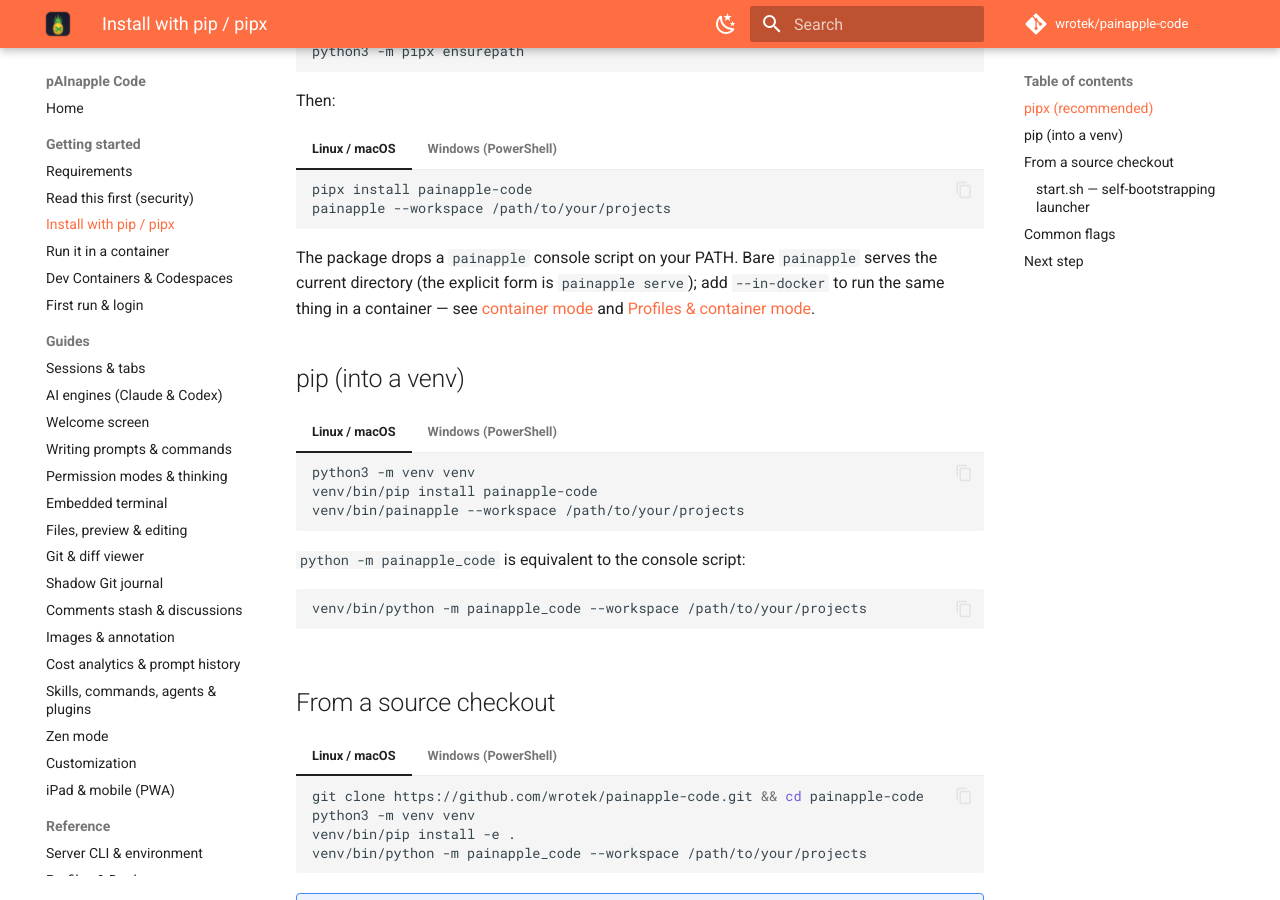
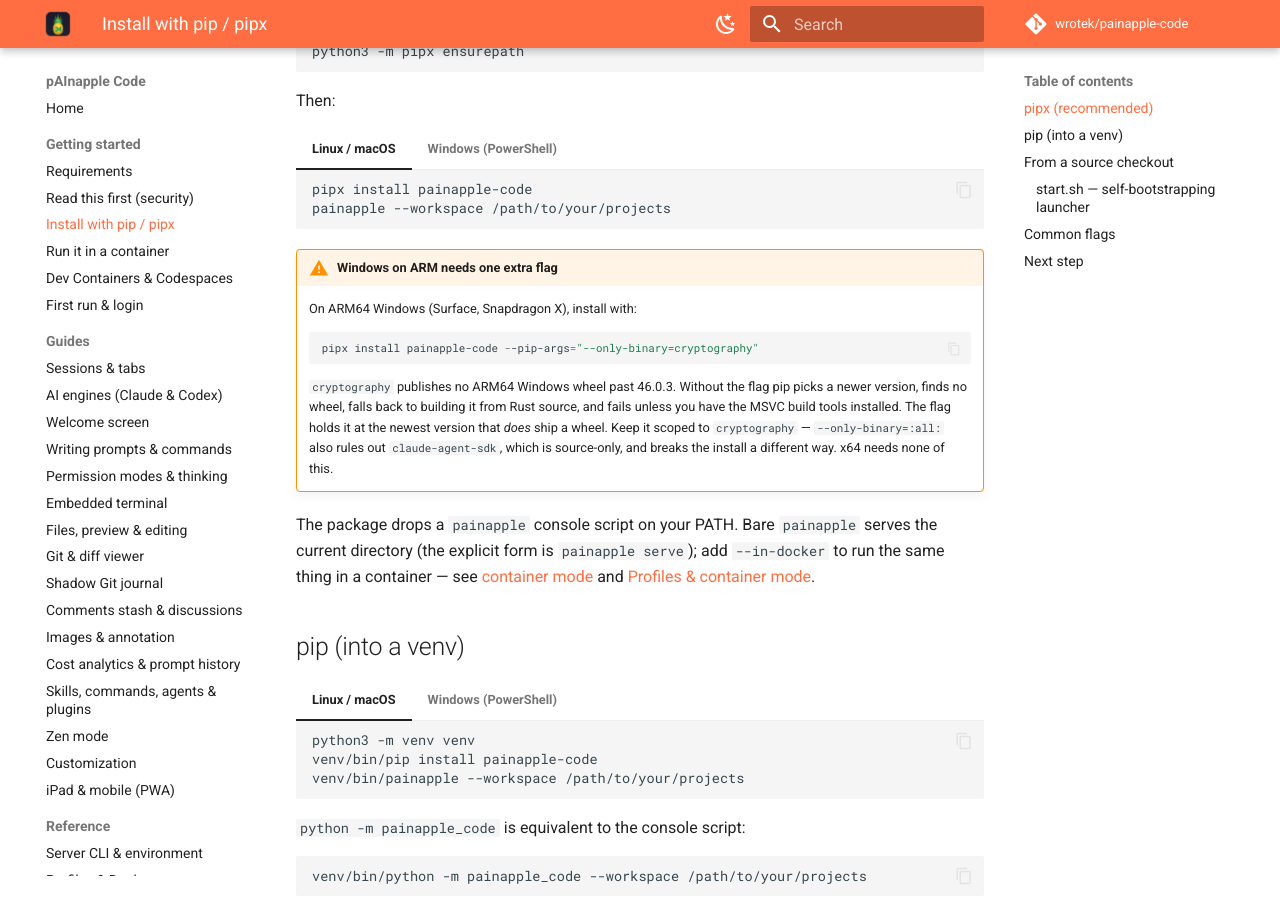
Before and after one commit to wrotek/painapple-code, an MkDocs documentation site: the page built from docs-site/getting-started/install-pip.md, in a window 1280 px wide and 900 px high, scrolled down 680 px. Built offline with MkDocs 1.6.1 and Material for MkDocs 9.7.7, drawn with Linux system fonts in a browser that asks for light colours; comment, search, counter and statistics services are not loaded.

Commit message:
docs: correct the Windows container-mode claim and flag the ARM64 cryptography wheel gap
Three fixes to the Windows story on the docs site.

Container mode was described as working on Windows ("Docker Desktop
works", and security.md actively recommended `painapple --in-docker` as
the isolation mechanism there). It has never been validated: winvm is an
ARM64 VM on an M3 host, Docker Desktop needs its own hypervisor layer,
and that second level of nested virtualization was never available — so
no Docker daemon has ever run on a Windows host in testing. Bind-mount
assembly, path translation and credential handling are all unknown.
Recommending it as the isolation path was the worst version of the
error, since isolation is exactly where an unvalidated claim hurts.
Windows isolation now means a Hyper-V/WSL2 VM around the whole thing.

The ARM64 install was documented as needing nothing beyond the automatic
uvicorn marker, but `cryptography` publishes no win_arm64 wheel past
46.0.3 (checked: 46.0.7 through 50.0.0 ship none) while requirements.txt
only floors it at >=43.0.1 for CVE-2024-26130. A bare `pipx install` on
a Surface or Snapdragon X therefore resolves to a version with no wheel
and fails compiling Rust from source. Documented as an install flag
rather than a marker, since a marker would mean hard-capping the version
for every ARM64 user and re-pinning whenever upstream resumes publishing.

Also notes why the flag must be scoped to cryptography — `:all:` rules
out the sdist-only claude-agent-sdk and breaks the install differently.

Co-Authored-By: Claude Opus 5 (1M context) <noreply@anthropic.com>

````diff
--- a/docs-site/getting-started/install-pip.md
+++ b/docs-site/getting-started/install-pip.md
@@ -40,6 +40,15 @@ Then:
     pipx install painapple-code
     painapple --workspace C:\Users\you\projects
     ```
+
+!!! warning "Windows on ARM needs one extra flag"
+    On ARM64 Windows (Surface, Snapdragon X), install with:
+
+    ```powershell
+    pipx install painapple-code --pip-args="--only-binary=cryptography"
+    ```
+
+    `cryptography` publishes no ARM64 Windows wheel past 46.0.3. Without the flag pip picks a newer version, finds no wheel, falls back to building it from Rust source, and fails unless you have the MSVC build tools installed. The flag holds it at the newest version that *does* ship a wheel. Keep it scoped to `cryptography` — `--only-binary=:all:` also rules out `claude-agent-sdk`, which is source-only, and breaks the install a different way. x64 needs none of this.
 
 The package drops a `painapple` console script on your PATH. Bare `painapple` serves the current directory (the explicit form is `painapple serve`); add `--in-docker` to run the same thing in a container — see [container mode](install-docker.md) and [Profiles & container mode](../reference/profiles.md).
 
````
Also changed, not shown: docs-site/getting-started/requirements.md (+2 -2 lines), docs-site/getting-started/security.md (+3 -1 lines).
